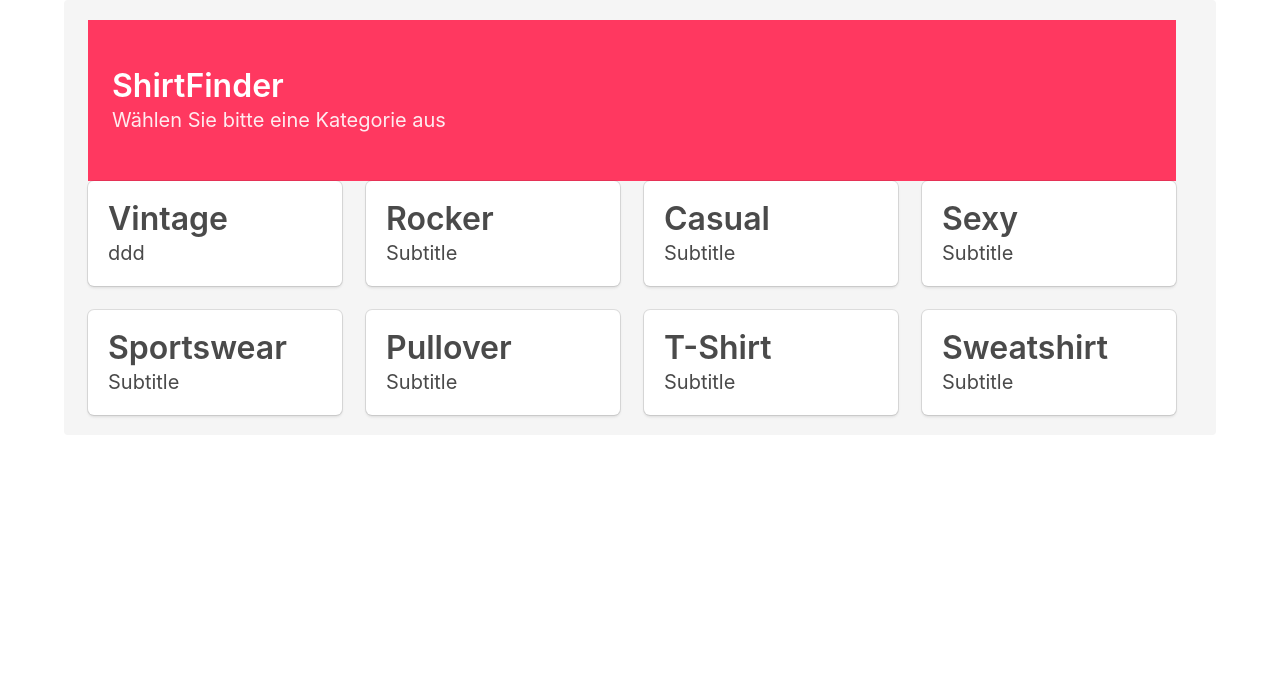
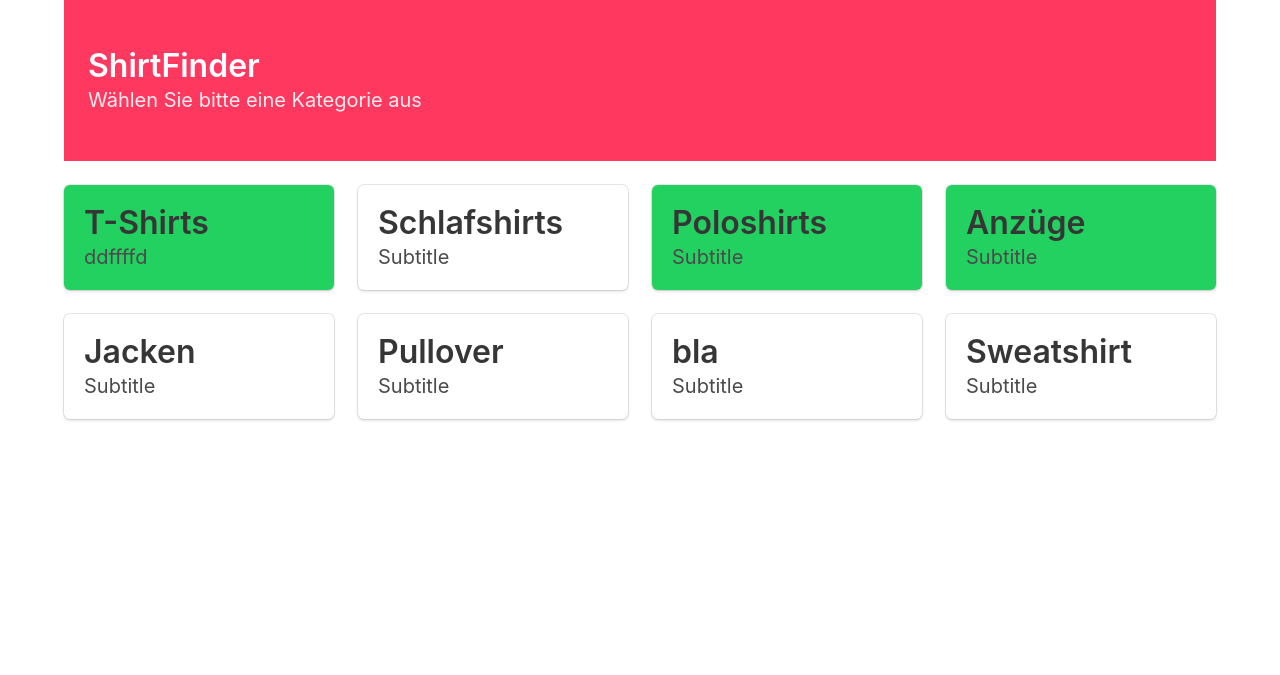
Before and after one commit to Gamgalu/TotoTech, a Django app: page /appShirt/landingpage/ in a window 1280 px wide. Shown: the top 675 px of the page. Before the commit the page ends 419 px from the top, so only its background shows below. Run offline with Django 3.2, Linux system fonts and the light colour scheme; some libraries are stand-ins or nearby versions.

Commit message:
changed landingpages

```diff
--- a/appShirt/static/appShirt/landingpage.js
+++ b/appShirt/static/appShirt/landingpage.js
@@ -0,0 +1,7 @@
+$( document ).ready(function() {
+    alert("Hello World");
+    function select(was) {
+        $("#" + was).toggleClass("has-background-success");
+    }
+    select("anzuege");
+  });
--- a/appShirt/templates/appShirt/landingpage.html
+++ b/appShirt/templates/appShirt/landingpage.html
@@ -4,6 +4,7 @@
 
 
 <script defer src="https://use.fontawesome.com/releases/v5.3.1/js/all.js"></script>
+
 <meta name="viewport" content="width=device-width, initial-scale=1">
 
 <!DOCTYPE html>
@@ -15,11 +16,14 @@
     <title>Hello Bulma!</title>
     <link rel="stylesheet" href="https://cdnjs.cloudflare.com/ajax/libs/bulma/0.7.4/css/bulma.min.css">
     <script defer src="https://use.fontawesome.com/releases/v5.3.1/js/all.js"></script>
+    <script src="https://code.jquery.com/jquery-3.4.1.js" integrity="sha256-WpOohJOqMqqyKL9FccASB9O0KwACQJpFTUBLTYOVvVU="
+        crossorigin="anonymous"></script>
+<script src="{% static 'appShirt/landingpage.js' %}"></script>
+
 </head>
 
 <body>
     <div class="container">
-        <div class="notification">
         <section class="hero is-danger">
             <div class="hero-body">
                 <div class="container">
@@ -32,28 +36,29 @@
                 </div>
             </div>
         </section>
+        <br>
         <div class="tile is-ancestor">
             <div class="tile is-parent">
-                    <article class="tile is-child box">
-                        <p class="title">Vintage</p>
-                        <p class="subtitle">ddd</p>
+                <article class="tile is-child box has-background-success" id="thsirts">
+                    <p class="title">T-Shirts</p>
+                    <p class="subtitle">ddffffd</p>
                 </article>
             </div>
             <div class="tile is-parent">
-                    <article class="tile is-child box">
-                        <p class="title">Rocker</p>
+                <article class="tile is-child box" id="schlafshirts">
+                    <p class="title">Schlafshirts</p>
                     <p class="subtitle">Subtitle</p>
                 </article>
             </div>
             <div class="tile is-parent">
-                    <article class="tile is-child box">
-                        <p class="title">Casual</p>
+                <article class="tile has-background-success	is-child box" id="poloshirts">
+                    <p class="title">Poloshirts</p>
                     <p class="subtitle">Subtitle</p>
                 </article>
             </div>
             <div class="tile is-parent">
-                    <article class="tile is-child box">
-                        <p class="title">Sexy</p>
+                <article class="tile is-child box" id="anzuege">
+                    <p class="title">Anzüge</p>
                     <p class="subtitle">Subtitle</p>
                 </article>
             </div>
@@ -61,25 +66,25 @@
 
         <div class="tile is-ancestor">
             <div class="tile is-parent">
-                    <article class="tile is-child box">
-                        <p class="title">Sportswear</p>
+                <article class="tile is-child box" id="jacken">
+                    <p class="title">Jacken</p>
                     <p class="subtitle">Subtitle</p>
                 </article>
             </div>
             <div class="tile is-parent">
-                    <article class="tile is-child box">
+                <article class="tile is-child box" id="pullover">
                     <p class="title">Pullover</p>
                     <p class="subtitle">Subtitle</p>
                 </article>
             </div>
             <div class="tile is-parent">
-                    <article class="tile is-child box">
-                        <p class="title">T-Shirt</p>
+                <article class="tile is-child box" id="bla">
+                    <p class="title">bla</p>
                     <p class="subtitle">Subtitle</p>
                 </article>
             </div>
             <div class="tile is-parent">
-                    <article class="tile is-child box">
+                <article class="tile is-child box" id="sweatshirt">
                     <p class="title">Sweatshirt</p>
                     <p class="subtitle">Subtitle</p>
                 </article>
@@ -88,7 +93,6 @@
     </div>
     </section>
     </div>
-    </div>
 </body>
 
 </html>
```
Lines whose indentation alone changed are shown as unchanged.
